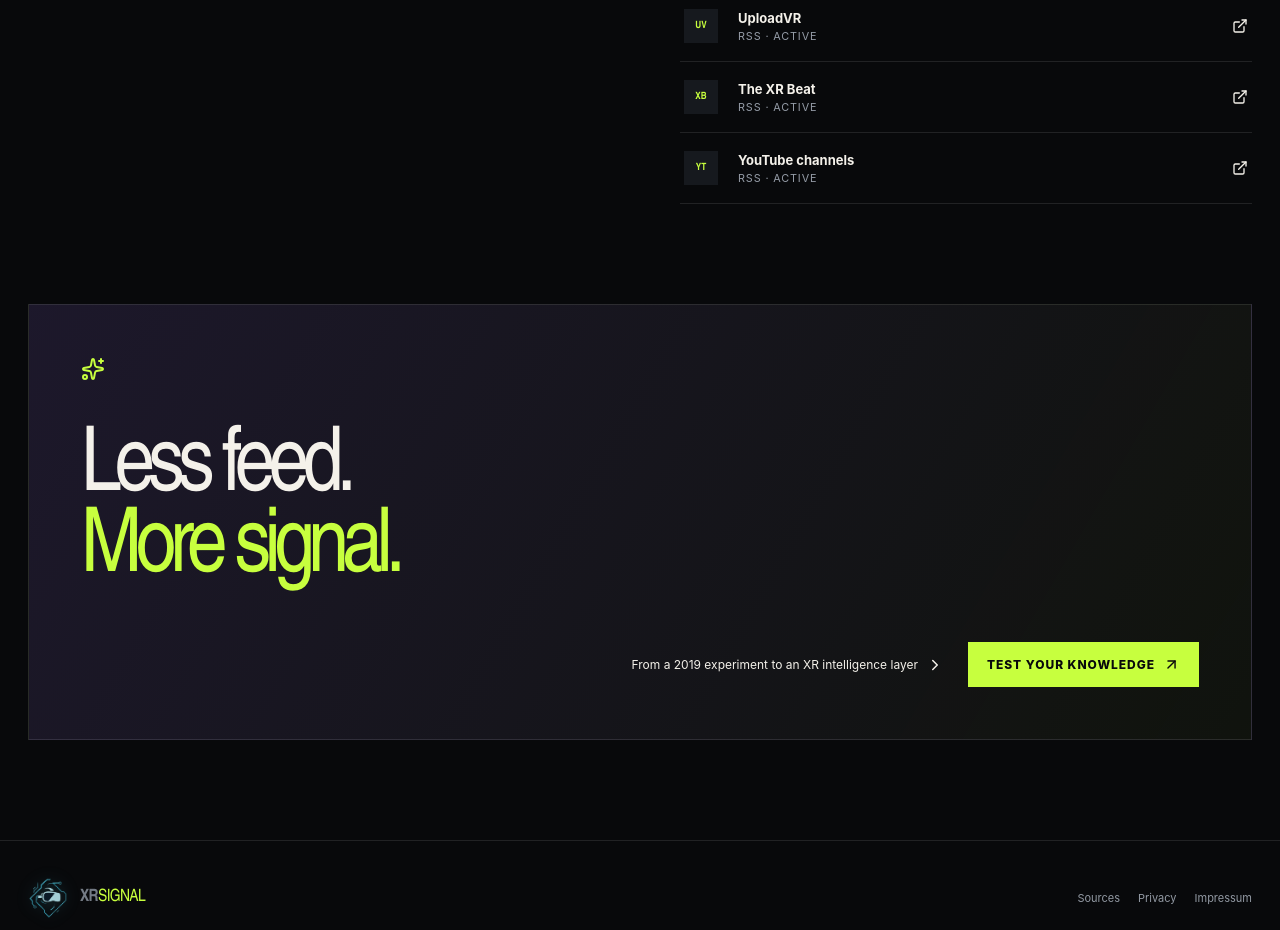
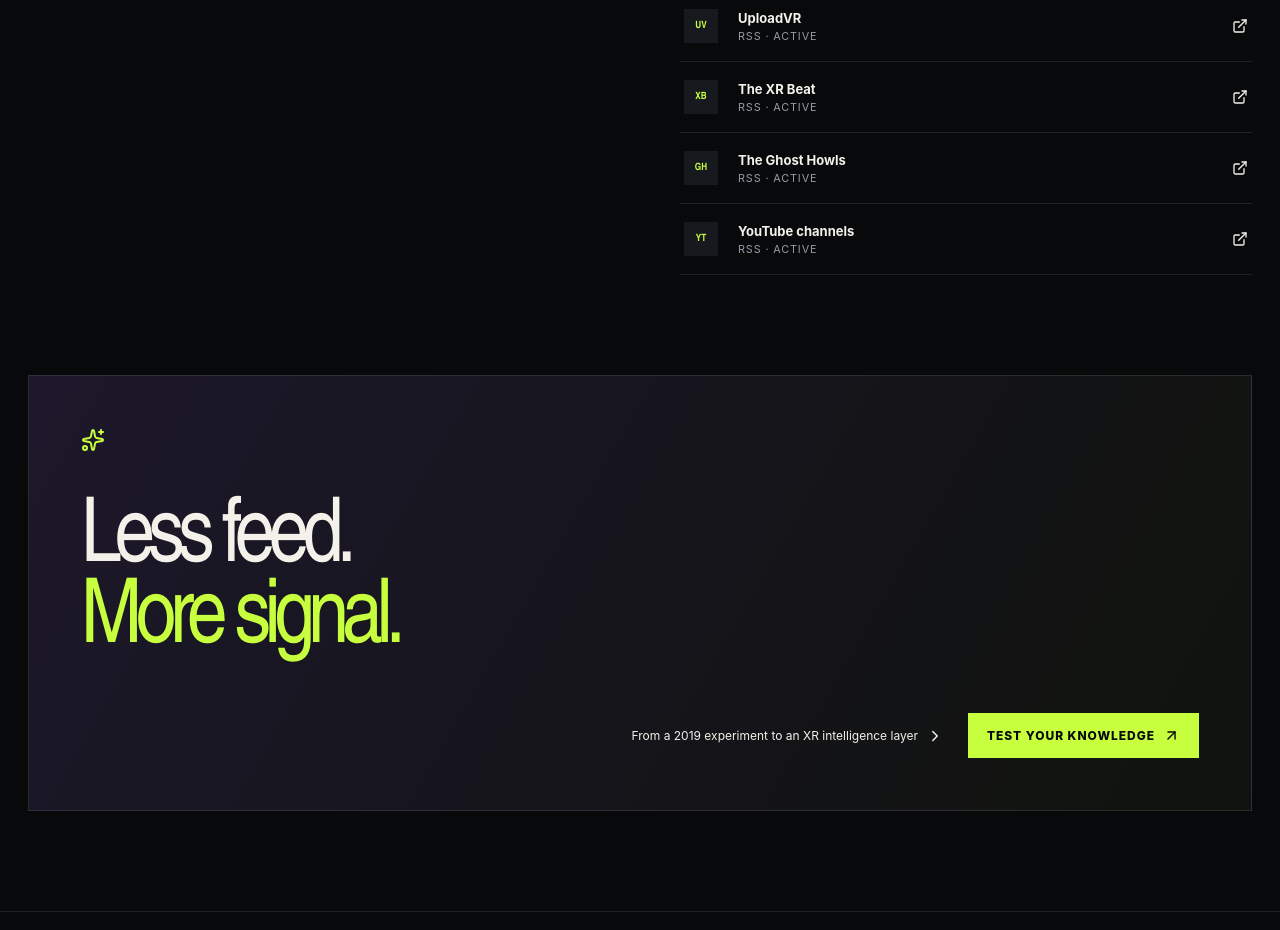
Before and after one commit to vansky17/VR-Info-Feed, a Next.js app: page / in a window 1280 px wide. Shown: the part 2145-3075 px from the top of the page. Built offline with nearby package versions, Linux system fonts and the light colour scheme; no server answers.

Commit message:
Update XR Signal sources

```diff
--- a/components/dashboard.tsx
+++ b/components/dashboard.tsx
@@ -187,6 +187,7 @@
               <a href="https://www.roadtovr.com/" target="_blank" rel="noreferrer"><span>RT</span><strong>Road to VR<small>RSS · active</small></strong><ExternalLink size={16} /></a>
               <a href="https://www.uploadvr.com/" target="_blank" rel="noreferrer"><span>UV</span><strong>UploadVR<small>RSS · active</small></strong><ExternalLink size={16} /></a>
               <a href="https://thexrbeat.com/" target="_blank" rel="noreferrer"><span>XB</span><strong>The XR Beat<small>RSS · active</small></strong><ExternalLink size={16} /></a>
+              <a href="https://skarredghost.com/" target="_blank" rel="noreferrer"><span>GH</span><strong>The Ghost Howls<small>RSS · active</small></strong><ExternalLink size={16} /></a>
               <a href="https://www.youtube.com/" target="_blank" rel="noreferrer"><span>YT</span><strong>YouTube channels<small>RSS · active</small></strong><ExternalLink size={16} /></a>
             </div>
           </div>
--- a/lib/sources.ts
+++ b/lib/sources.ts
@@ -26,6 +26,14 @@
     enabled: true,
   },
   {
+    id: "the-ghost-howls",
+    name: "The Ghost Howls",
+    homepage: "https://skarredghost.com/",
+    type: "rss",
+    feedUrl: "https://skarredghost.com/feed/",
+    enabled: true,
+  },
+  {
     id: "youtube-mrtv-rss",
     name: "MRTV",
     homepage: "https://www.youtube.com/@mixedrealityTV",
@@ -41,16 +49,6 @@
     homepage: "https://www.youtube.com/@ThrillSeekerVR",
     type: "rss",
     feedUrl: "https://www.youtube.com/feeds/videos.xml?channel_id=UCSbdMXOI_3HGiFviLZO6kNA",
-    kind: "video",
-    itemLimit: 5,
-    enabled: true,
-  },
-  {
-    id: "youtube-beardo-benjo-rss",
-    name: "Beardo Benjo",
-    homepage: "https://www.youtube.com/@BeardoBenjo",
-    type: "rss",
-    feedUrl: "https://www.youtube.com/feeds/videos.xml?channel_id=UCSzUG-hFZgaKpYA6w2WS8sQ",
     kind: "video",
     itemLimit: 5,
     enabled: true,
```
Also changed, not shown: 2 other files (tests, documents, lock files or other folders).
